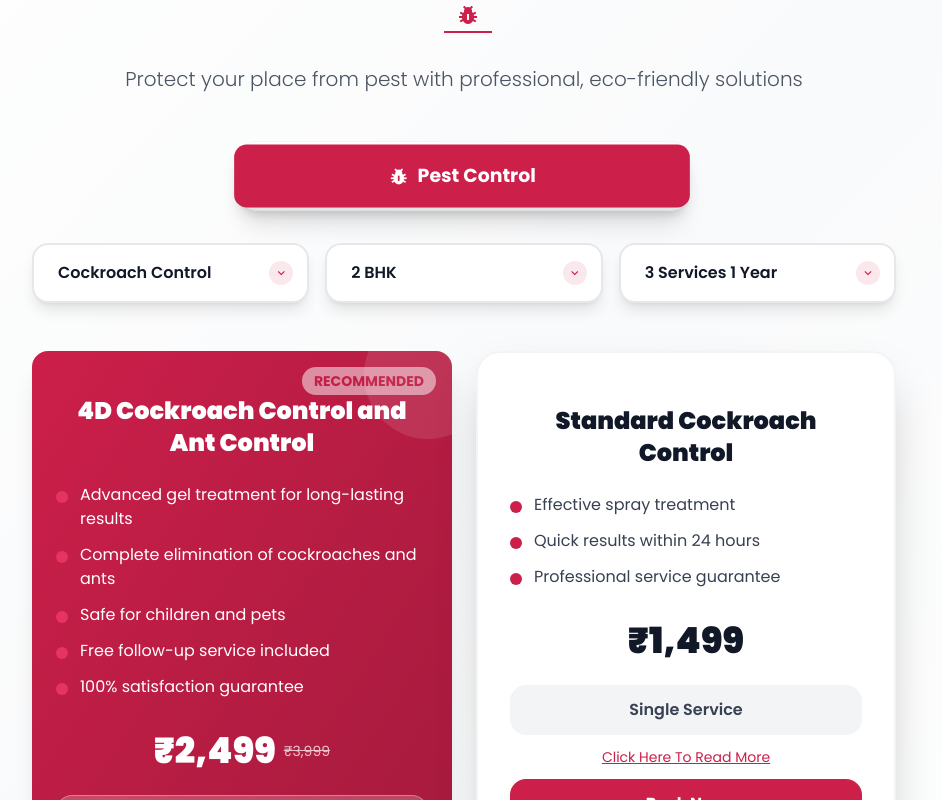
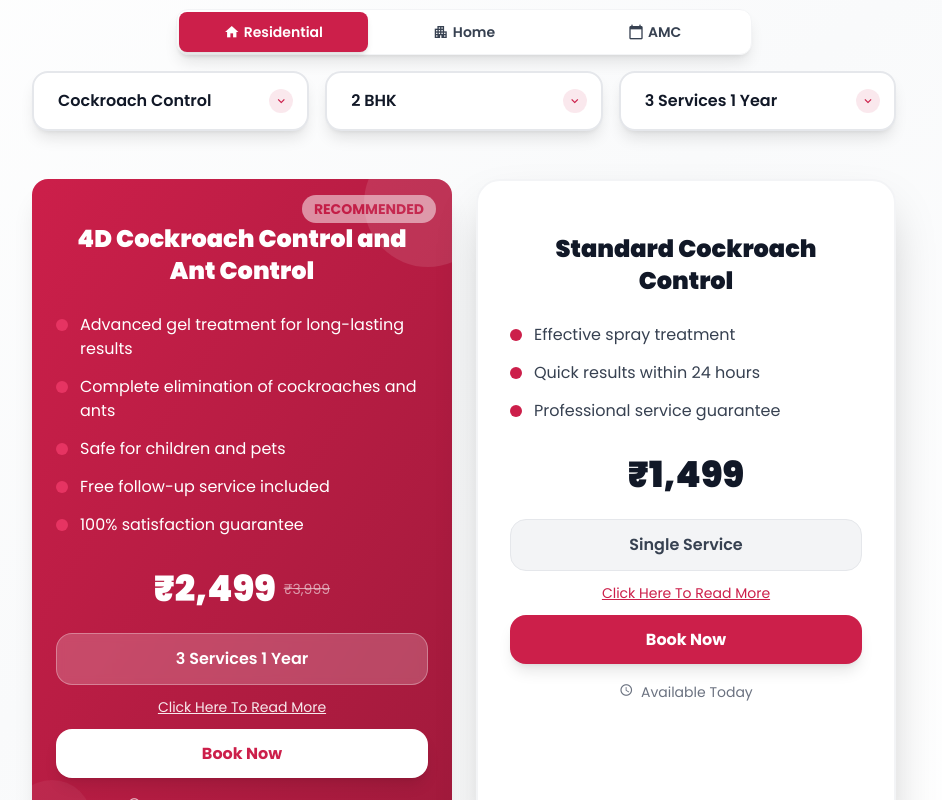
Before and after one commit to Neeraali-digital/PESTOZAP-FRONTEND, an Angular app: page / in a window 1280 px wide. Shown: the part 980-1780 px from the top of the page, without its empty margins (176-1118 px from the left). Built offline with nearby package versions, Linux system fonts and the light colour scheme.

Commit message:
service cards in home

```diff
--- a/src/app/pages/home/home.component.html
+++ b/src/app/pages/home/home.component.html
@@ -26,7 +26,7 @@
 </section>
 
 <!-- Hero Section -->
-<section class="relative bg-gradient-to-br from-white via-gray-50 to-white py-12 md:py-20 lg:py-24 overflow-hidden">
+<section class="relative bg-gradient-to-br from-white via-gray-50 to-white py-5 md:py-6 lg:py-8 overflow-hidden">
   <!-- Background Pattern -->
   <div class="absolute inset-0 opacity-5">
     <div class="absolute top-10 left-10 w-20 h-20 bg-brand rounded-full animate-pulse"></div>
@@ -39,29 +39,41 @@
       <!-- Main Title -->
       <div class="mb-6 md:mb-8 flex justify-center flex-col">
         <img src="../../../assets/logo.png" alt="" class="h-16 object-contain">
-        <div class="flex flex-col items-center justify-center mt-4 space-x-2">
-          <div class="w-12 h-0.5 bg-brand"></div>
+        <!-- <div class="flex flex-col items-center justify-center mt-4 space-x-2">
+          <div class="w-16 h-0.5 bg-brand left-1"></div>
           <span class="material-icons text-brand text-2xl">pest_control</span>
-          <div class="w-12 h-0.5 bg-brand"></div>
-        </div>
+          <div class="w-24 h-0.5 bg-brand"></div>
+        </div> -->
       </div>
 
       <!-- Subtitle -->
-      <p class="text-base sm:text-lg lg:text-xl text-gray-600 mb-8 md:mb-12 max-w-4xl mx-auto font-light leading-relaxed px-4">
+      <p class="text-base sm:text-lg lg:text-xl text-gray-600 mb-4 md:mb-8 max-w-4xl mx-auto font-light leading-relaxed px-4">
         Protect your place from pest with professional, eco-friendly solutions
       </p>
 
       <!-- Service Tabs -->
-      <div class="flex justify-center mb-6 md:mb-8 px-4">
-        <div class="flex flex-col sm:flex-row bg-white rounded-2xl shadow-xl border border-gray-100 p-1 w-full max-w-md">
-          <button (click)="selectServiceType('pest-control')"
-                  [class]="'flex-1 px-4 sm:px-6 py-3 sm:py-4 rounded-xl font-bold text-sm sm:text-lg transition-all duration-300 flex items-center justify-center mb-1 sm:mb-0 sm:mr-1 ' +
-                          (selectedServiceType === 'pest-control' ? 'bg-brand text-white shadow-lg transform scale-105' : 'bg-transparent text-gray-700 hover:bg-gray-50')">
-            <span class="material-icons mr-2 text-lg sm:text-xl">pest_control</span>
-            <span class="hidden sm:inline">Pest Control</span>
-            <span class="sm:hidden">Pest</span>
+      <div class="flex justify-center mb-4 px-4">
+        <div class="flex flex-col sm:flex-row bg-white rounded-xl shadow-lg border border-gray-100 p-0.5 w-full max-w-xl">
+          <button (click)="selectServiceType('residential-control')"
+                  [class]="'flex-1 px-3 sm:px-4 py-1.5 sm:py-2 rounded-lg font-semibold text-xs sm:text-sm transition-all duration-300 flex items-center justify-center mb-0.5 sm:mb-0 sm:mr-0.5 ' +
+                          (selectedServiceType === 'residential-control' ? 'bg-brand text-white shadow-md' : 'bg-transparent text-gray-700 hover:bg-gray-50')">
+            <span class="material-icons mr-1 text-sm sm:text-base">home</span>
+            Residential
           </button>
 
+          <button (click)="selectServiceType('home-control')"
+                  [class]="'flex-1 px-3 sm:px-4 py-1.5 sm:py-2 rounded-lg font-semibold text-xs sm:text-sm transition-all duration-300 flex items-center justify-center mb-0.5 sm:mb-0 sm:mr-0.5 ' +
+                          (selectedServiceType === 'home-control' ? 'bg-brand text-white shadow-md' : 'bg-transparent text-gray-700 hover:bg-gray-50')">
+            <span class="material-icons mr-1 text-sm sm:text-base">apartment</span>
+            Home
+          </button>
+
+          <button (click)="selectServiceType('amc')"
+                  [class]="'flex-1 px-3 sm:px-4 py-1.5 sm:py-2 rounded-lg font-semibold text-xs sm:text-sm transition-all duration-300 flex items-center justify-center mb-0.5 sm:mb-0 ' +
+                          (selectedServiceType === 'amc' ? 'bg-brand text-white shadow-md' : 'bg-transparent text-gray-700 hover:bg-gray-50')">
+            <span class="material-icons mr-1 text-sm sm:text-base">calendar_today</span>
+            AMC
+          </button>
         </div>
       </div>
 
@@ -111,105 +123,52 @@
 
       <!-- Pricing Cards -->
       <div class="grid grid-cols-1 lg:grid-cols-2 gap-4 lg:gap-6 max-w-4xl mx-auto px-4">
-        <!-- Recommended Card -->
-        <div class="bg-gradient-to-br from-brand to-brand-dark rounded-2xl p-4 sm:p-6 shadow-xl text-white relative overflow-hidden transform hover:scale-105 transition-all duration-300">
-          <!-- Decorative Elements -->
-          <div class="absolute -top-10 -right-10 w-32 h-32 bg-white/10 rounded-full"></div>
-          <div class="absolute -bottom-5 -left-5 w-20 h-20 bg-white/5 rounded-full"></div>
+        <div *ngFor="let card of getCurrentPricingCards(); let i = index" [class]="i === 0 ? 'bg-gradient-to-br from-brand to-brand-dark rounded-2xl p-4 sm:p-6 shadow-xl text-white relative overflow-hidden transform hover:scale-105 transition-all duration-300' : 'bg-white rounded-3xl p-6 sm:p-8 shadow-2xl border-2 border-gray-100 hover:border-brand/20 transition-all duration-300 transform hover:scale-105'">
+          <!-- Decorative Elements for Recommended Card -->
+          <div *ngIf="card.isRecommended" class="absolute -top-10 -right-10 w-32 h-32 bg-white/10 rounded-full"></div>
+          <div *ngIf="card.isRecommended" class="absolute -bottom-5 -left-5 w-20 h-20 bg-white/5 rounded-full"></div>
 
-          <div class="absolute top-4 right-4 bg-white text-brand px-3 py-1 rounded-full text-xs sm:text-sm font-bold animate-pulse">
+          <!-- Recommended Badge -->
+          <div *ngIf="card.isRecommended" class="absolute top-4 right-4 bg-white text-brand px-3 py-1 rounded-full text-xs sm:text-sm font-bold animate-pulse">
             RECOMMENDED
           </div>
 
           <div class="relative z-10 pt-5">
-            <h3 class="text-xl sm:text-2xl font-black mb-4 sm:mb-6 leading-tight">4D Cockroach Control and Ant Control</h3>
+            <h3 class="text-xl sm:text-2xl font-black mb-4 sm:mb-6 leading-tight" [class]="card.isRecommended ? 'text-white' : 'text-gray-900'">
+              {{ card.title }}
+            </h3>
 
             <ul class="space-y-2 sm:space-y-3 mb-6 sm:mb-8">
-              <li class="flex items-start">
-                <span class="w-2 h-2 sm:w-3 sm:h-3 bg-brand-light rounded-full mr-3 flex-shrink-0 mt-2"></span>
-                <span class="text-sm sm:text-base text-start">Advanced gel treatment for long-lasting <br/> results</span>
-              </li>
-              <li class="flex items-start">
-                <span class="w-2 h-2 sm:w-3 sm:h-3 bg-brand-light rounded-full mr-3 flex-shrink-0 mt-2"></span>
-                <span class="text-sm sm:text-base text-start">Complete elimination of cockroaches and <br/> ants</span>
-              </li>
-              <li class="flex items-start">
-                <span class="w-2 h-2 sm:w-3 sm:h-3 bg-brand-light rounded-full mr-3 flex-shrink-0 mt-2"></span>
-                <span class="text-sm sm:text-base">Safe for children and pets</span>
-              </li>
-              <li class="flex items-start">
-                <span class="w-2 h-2 sm:w-3 sm:h-3 bg-brand-light rounded-full mr-3 flex-shrink-0 mt-2"></span>
-                <span class="text-sm sm:text-base">Free follow-up service included</span>
-              </li>
-              <li class="flex items-start">
-                <span class="w-2 h-2 sm:w-3 sm:h-3 bg-brand-light rounded-full mr-3 flex-shrink-0 mt-2"></span>
-                <span class="text-sm sm:text-base">100% satisfaction guarantee</span>
+              <li *ngFor="let feature of card.features" class="flex items-start">
+                <span class="w-2 h-2 sm:w-3 sm:h-3 rounded-full mr-3 flex-shrink-0 mt-2" [class]="card.isRecommended ? 'bg-brand-light' : 'bg-brand'"></span>
+                <span class="text-sm sm:text-base text-start pt-0.5" [class]="card.isRecommended ? 'text-white' : 'text-gray-700'" [innerHTML]="feature"></span>
               </li>
             </ul>
 
             <div class="flex items-center justify-center mb-6">
-              <div class="text-3xl sm:text-4xl font-black">₹2,499</div>
-              <div class="ml-2 text-sm opacity-75 line-through">₹3,999</div>
+              <div class="text-3xl sm:text-4xl font-black" [class]="card.isRecommended ? 'text-white' : 'text-gray-900'">
+                {{ card.price }}
+              </div>
+              <div *ngIf="card.originalPrice" class="ml-2 text-sm opacity-75 line-through" [class]="card.isRecommended ? 'text-white/75' : 'text-gray-500'">
+                {{ card.originalPrice }}
+              </div>
             </div>
 
             <div class="space-y-3">
-              <button class="w-full bg-white/20 backdrop-blur-sm text-white py-3 px-6 rounded-2xl font-semibold hover:bg-white/30 transition-all duration-300 border border-white/30">
-                3 Services 1 Year
+              <button class="w-full py-3 px-6 rounded-2xl font-semibold transition-all duration-300 border" [class]="card.isRecommended ? 'bg-white/20 backdrop-blur-sm text-white hover:bg-white/30 border-white/30' : 'bg-gray-100 text-gray-700 hover:bg-gray-200'">
+                {{ card.package }}
               </button>
-              <a href="#" class="block text-center text-white/90 underline hover:text-white transition-colors text-sm">
+              <a href="#" class="block text-center underline transition-colors text-sm" [class]="card.isRecommended ? 'text-white/90 hover:text-white' : 'text-brand hover:text-brand-dark'">
                 Click Here To Read More
               </a>
-              <button class="w-full bg-white text-brand py-3 px-6 rounded-2xl font-bold hover:bg-gray-100 transition-all duration-300 shadow-lg hover:shadow-xl transform hover:-translate-y-1">
+              <button class="w-full py-3 px-6 rounded-2xl font-bold transition-all duration-300 shadow-lg hover:shadow-xl transform hover:-translate-y-1" [class]="card.isRecommended ? 'bg-white text-brand hover:bg-gray-100' : 'bg-brand text-white hover:bg-brand-dark'">
                 Book Now
               </button>
             </div>
 
-            <div class="text-xs sm:text-sm text-white/70 mt-4 text-center">
+            <div class="text-xs sm:text-sm mt-4 text-center" [class]="card.isRecommended ? 'text-white/70' : 'text-gray-500'">
               <span class="material-icons text-sm mr-1">schedule</span>
-              Last Booking on 15th Dec 2023
-            </div>
-          </div>
-        </div>
-
-        <!-- Standard Card -->
-        <div class="bg-white rounded-3xl p-6 sm:p-8 shadow-2xl border-2 border-gray-100 hover:border-brand/20 transition-all duration-300 transform hover:scale-105">
-          <div class="relative pt-5">
-            <h3 class="text-xl sm:text-2xl font-black text-gray-900 mb-4 sm:mb-6">Standard Cockroach Control</h3>
-
-            <ul class="space-y-2 sm:space-y-3 mb-6 sm:mb-8">
-              <li class="flex items-start">
-                <span class="w-2 h-2 sm:w-3 sm:h-3 bg-brand rounded-full mr-3 flex-shrink-0 mt-2"></span>
-                <span class="text-sm sm:text-base text-gray-700">Effective spray treatment</span>
-              </li>
-              <li class="flex items-start">
-                <span class="w-2 h-2 sm:w-3 sm:h-3 bg-brand rounded-full mr-3 flex-shrink-0 mt-2"></span>
-                <span class="text-sm sm:text-base text-gray-700">Quick results within 24 hours</span>
-              </li>
-              <li class="flex items-start">
-                <span class="w-2 h-2 sm:w-3 sm:h-3 bg-brand rounded-full mr-3 flex-shrink-0 mt-2"></span>
-                <span class="text-sm sm:text-base text-gray-700">Professional service guarantee</span>
-              </li>
-            </ul>
-
-            <div class="flex items-center justify-center mb-6">
-              <div class="text-3xl sm:text-4xl font-black text-gray-900">₹1,499</div>
-            </div>
-
-            <div class="space-y-3">
-              <button class="w-full bg-gray-100 text-gray-700 py-3 px-6 rounded-2xl font-semibold hover:bg-gray-200 transition-colors">
-                Single Service
-              </button>
-              <a href="#" class="block text-center text-brand underline hover:text-brand-dark transition-colors text-sm">
-                Click Here To Read More
-              </a>
-              <button class="w-full bg-brand text-white py-3 px-6 rounded-2xl font-bold hover:bg-brand-dark transition-all duration-300 shadow-lg hover:shadow-xl transform hover:-translate-y-1">
-                Book Now
-              </button>
-            </div>
-
-            <div class="text-xs sm:text-sm text-gray-500 mt-4 text-center">
-              <span class="material-icons text-sm mr-1">schedule</span>
-              Available Today
+              {{ card.lastBooking }}
             </div>
           </div>
         </div>
--- a/src/app/pages/home/home.component.ts
+++ b/src/app/pages/home/home.component.ts
@@ -3,6 +3,16 @@ import { CommonModule } from '@angular/common';
 import { RouterModule, Router } from '@angular/router';
 import { FormsModule } from '@angular/forms';
 import { AdvertisementService, Advertisement } from '../../services/advertisement.service';
+
+interface PricingCard {
+  title: string;
+  features: string[];
+  price: string;
+  originalPrice?: string;
+  package: string;
+  isRecommended?: boolean;
+  lastBooking?: string;
+}
 
 @Component({
   selector: 'app-home',
@@ -14,7 +24,7 @@ export class HomeComponent implements OnInit, OnDestroy {
   currentSlide = 0;
   slideInterval: any;
 
-  selectedServiceType = 'pest-control';
+  selectedServiceType = 'residential-control';
   selectedPestType = '';
   selectedPropertyType = '';
   selectedServicePackage = '';
@@ -26,6 +36,95 @@ export class HomeComponent implements OnInit, OnDestroy {
     '../../../assets/ad2.png',
     '../../../assets/ad3.png',
   ]
+
+  pricingData: { [key: string]: PricingCard[] } = {
+    'residential-control': [
+      {
+        title: '4D Cockroach Control and Ant Control',
+        features: [
+          'Advanced gel treatment for long-lasting results',
+          'Complete elimination of cockroaches and ants',
+          'Safe for children and pets',
+          'Free follow-up service included',
+          '100% satisfaction guarantee'
+        ],
+        price: '₹2,499',
+        originalPrice: '₹3,999',
+        package: '3 Services 1 Year',
+        isRecommended: true,
+        lastBooking: 'Last Booking on 15th Dec 2023'
+      },
+      {
+        title: 'Standard Cockroach Control',
+        features: [
+          'Effective spray treatment',
+          'Quick results within 24 hours',
+          'Professional service guarantee'
+        ],
+        price: '₹1,499',
+        package: 'Single Service',
+        lastBooking: 'Available Today'
+      }
+    ],
+    'home-control': [
+      {
+        title: 'Complete Home Protection Package',
+        features: [
+          'Cockroach, Ant & Termite Control',
+          'Rodent and Bed Bug Treatment',
+          'Eco-friendly solutions',
+          'Family-safe treatments',
+          '6-month protection guarantee'
+        ],
+        price: '₹3,999',
+        originalPrice: '₹5,499',
+        package: '6 Services 2 Years',
+        isRecommended: true,
+        lastBooking: 'Last Booking on 20th Dec 2023'
+      },
+      {
+        title: 'Essential Home Control',
+        features: [
+          'Basic pest elimination',
+          'Cockroach and ant control',
+          'Safe for residential areas',
+          'Professional service'
+        ],
+        price: '₹2,299',
+        package: '3 Services 1 Year',
+        lastBooking: 'Available Today'
+      }
+    ],
+    'amc': [
+      {
+        title: 'Premium AMC Package',
+        features: [
+          'Monthly pest monitoring',
+          'Emergency pest control',
+          'Priority booking',
+          'Dedicated account manager',
+          'Comprehensive coverage'
+        ],
+        price: '₹8,999',
+        originalPrice: '₹12,999',
+        package: 'Annual Contract',
+        isRecommended: true,
+        lastBooking: 'Last Booking on 10th Dec 2023'
+      },
+      {
+        title: 'Standard AMC Package',
+        features: [
+          'Quarterly pest control',
+          'Regular inspections',
+          'Emergency response',
+          'Cost-effective solution'
+        ],
+        price: '₹4,999',
+        package: 'Annual Contract',
+        lastBooking: 'Available Today'
+      }
+    ]
+  };
 
   constructor(
     private advertisementService: AdvertisementService,
@@ -65,5 +164,8 @@ export class HomeComponent implements OnInit, OnDestroy {
     this.selectedServiceType = type;
   }
 
+  getCurrentPricingCards(): PricingCard[] {
+    return this.pricingData[this.selectedServiceType] || [];
+  }
 
 }
```
